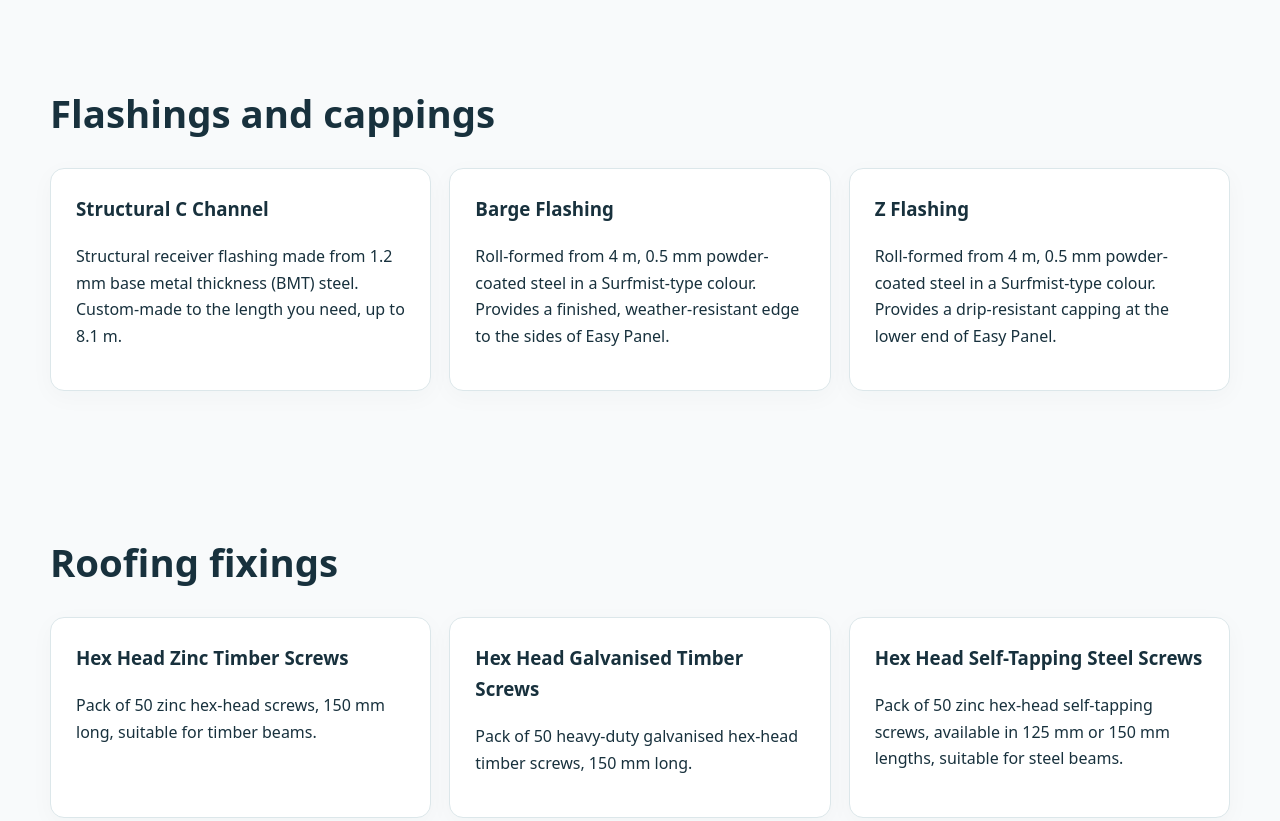
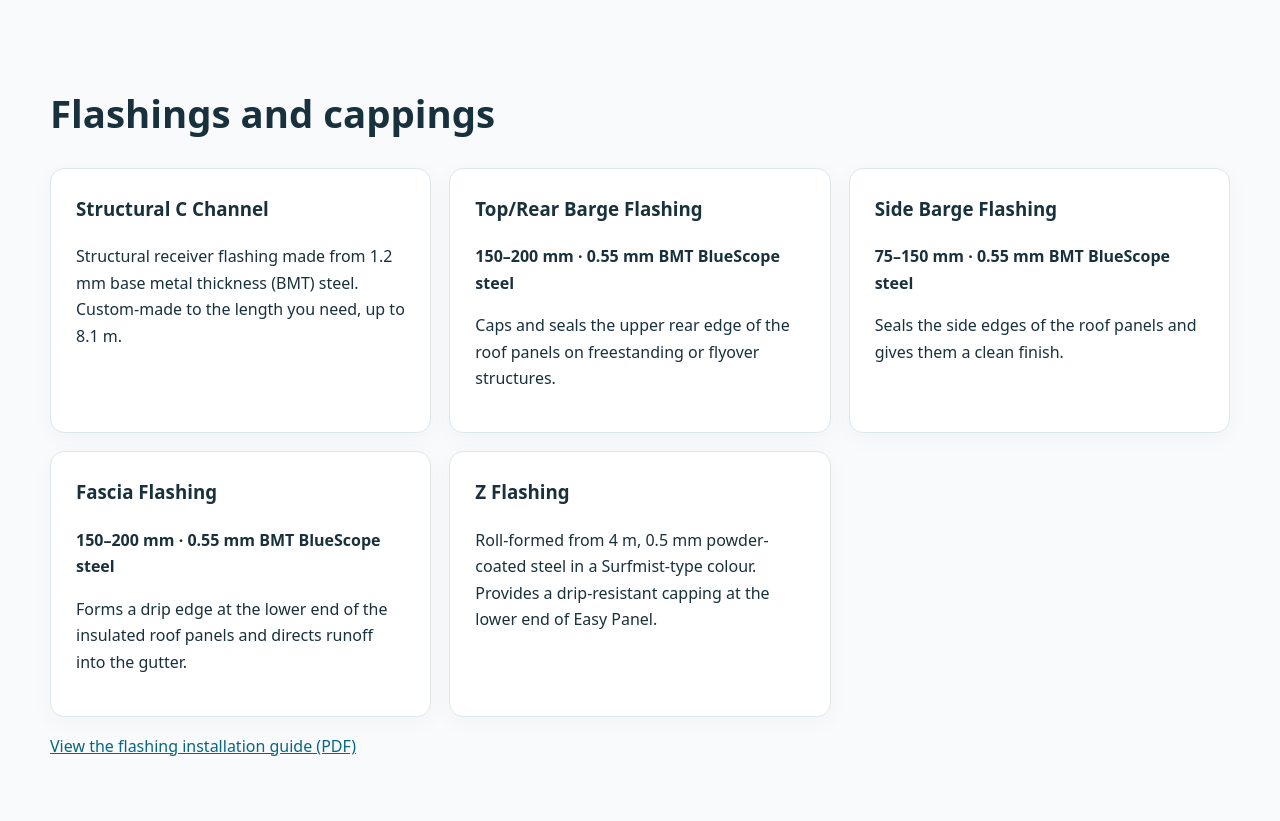
Before and after one commit to EasyPanelBrisbane/easy-panel-preview, a website: page easypanel-production-ready-3/roof-flashings-fixings/index.html in a window 1280 px wide. Shown: the part 620-1441 px from the top of the page. Drawn offline with Linux system fonts and the light colour scheme.

Commit message:
Add barge and fascia flashing specifications from Easy Panel quote

```diff
--- a/easypanel-production-ready-3/roof-flashings-fixings/index.html
+++ b/easypanel-production-ready-3/roof-flashings-fixings/index.html
@@ -30,9 +30,11 @@
   <section class="hero"><div class="wrap"><p class="eyebrow">Easy Panel · Queensland &amp; Northern NSW</p><h1>Roof Flashings &amp; Fixings</h1><p>Flashings, cappings and compatible fasteners for Easy Panel insulated roofing projects.</p><a class="button" href="/contact-us/">Request a quote</a></div></section>
   <section class="section"><div class="wrap"><h2>Flashings and cappings</h2><div class="grid">
     <article class="card"><h3>Structural C Channel</h3><p>Structural receiver flashing made from 1.2 mm base metal thickness (BMT) steel. Custom-made to the length you need, up to 8.1 m.</p></article>
-    <article class="card"><h3>Barge Flashing</h3><p>Roll-formed from 4 m, 0.5 mm powder-coated steel in a Surfmist-type colour. Provides a finished, weather-resistant edge to the sides of Easy Panel.</p></article>
+    <article class="card"><h3>Top/Rear Barge Flashing</h3><p><strong>150–200 mm · 0.55 mm BMT BlueScope steel</strong></p><p>Caps and seals the upper rear edge of the roof panels on freestanding or flyover structures.</p></article>
+    <article class="card"><h3>Side Barge Flashing</h3><p><strong>75–150 mm · 0.55 mm BMT BlueScope steel</strong></p><p>Seals the side edges of the roof panels and gives them a clean finish.</p></article>
+    <article class="card"><h3>Fascia Flashing</h3><p><strong>150–200 mm · 0.55 mm BMT BlueScope steel</strong></p><p>Forms a drip edge at the lower end of the insulated roof panels and directs runoff into the gutter.</p></article>
     <article class="card"><h3>Z Flashing</h3><p>Roll-formed from 4 m, 0.5 mm powder-coated steel in a Surfmist-type colour. Provides a drip-resistant capping at the lower end of Easy Panel.</p></article>
-  </div></div></section>
+  </div><p><a href="/assets/technical/flashing-installation-guide.pdf">View the flashing installation guide (PDF)</a></p></div></section>
   <section class="section"><div class="wrap"><h2>Roofing fixings</h2><div class="grid">
     <article class="card"><h3>Hex Head Zinc Timber Screws</h3><p>Pack of 50 zinc hex-head screws, 150 mm long, suitable for timber beams.</p></article>
     <article class="card"><h3>Hex Head Galvanised Timber Screws</h3><p>Pack of 50 heavy-duty galvanised hex-head timber screws, 150 mm long.</p></article>
```
